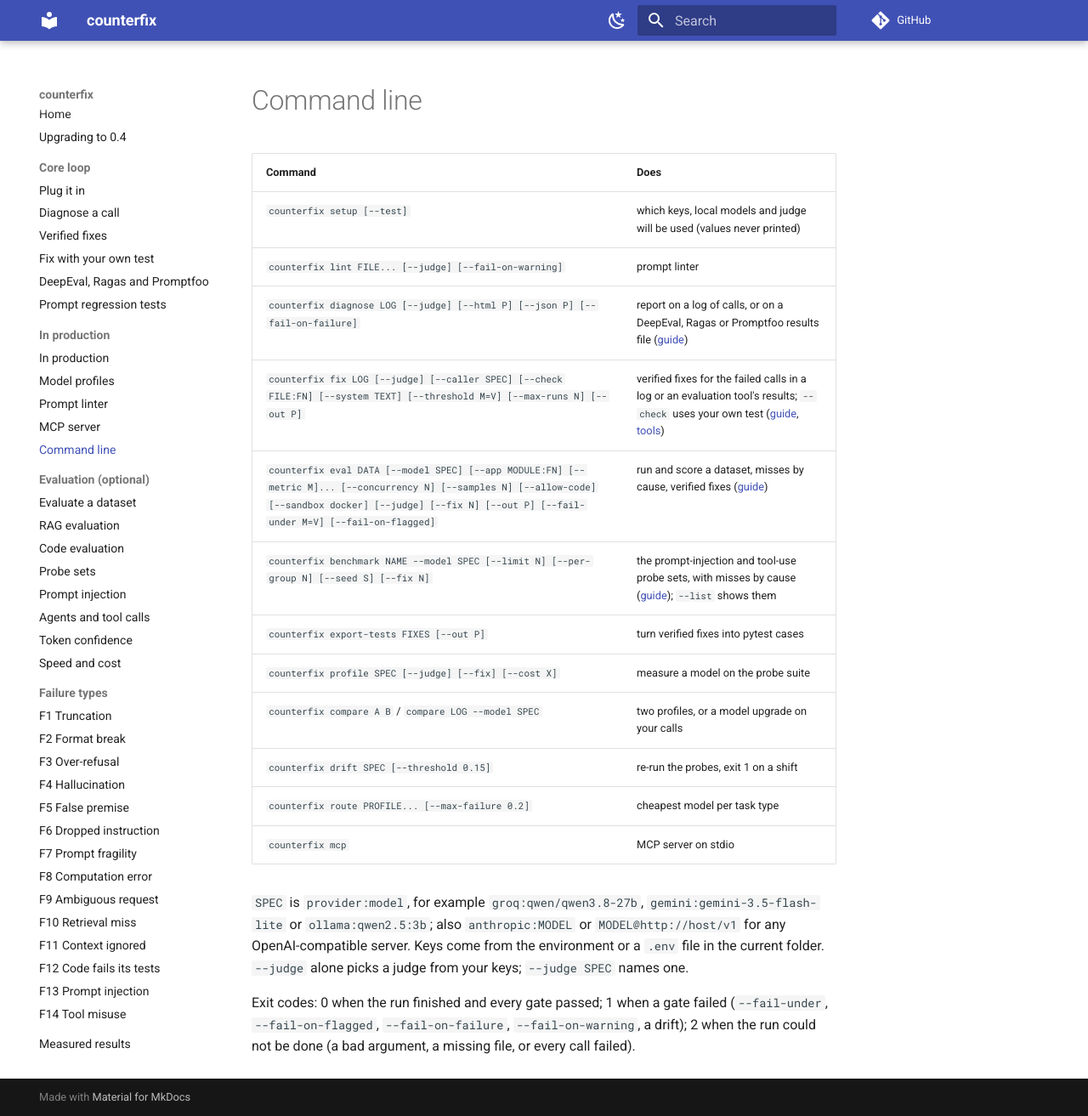
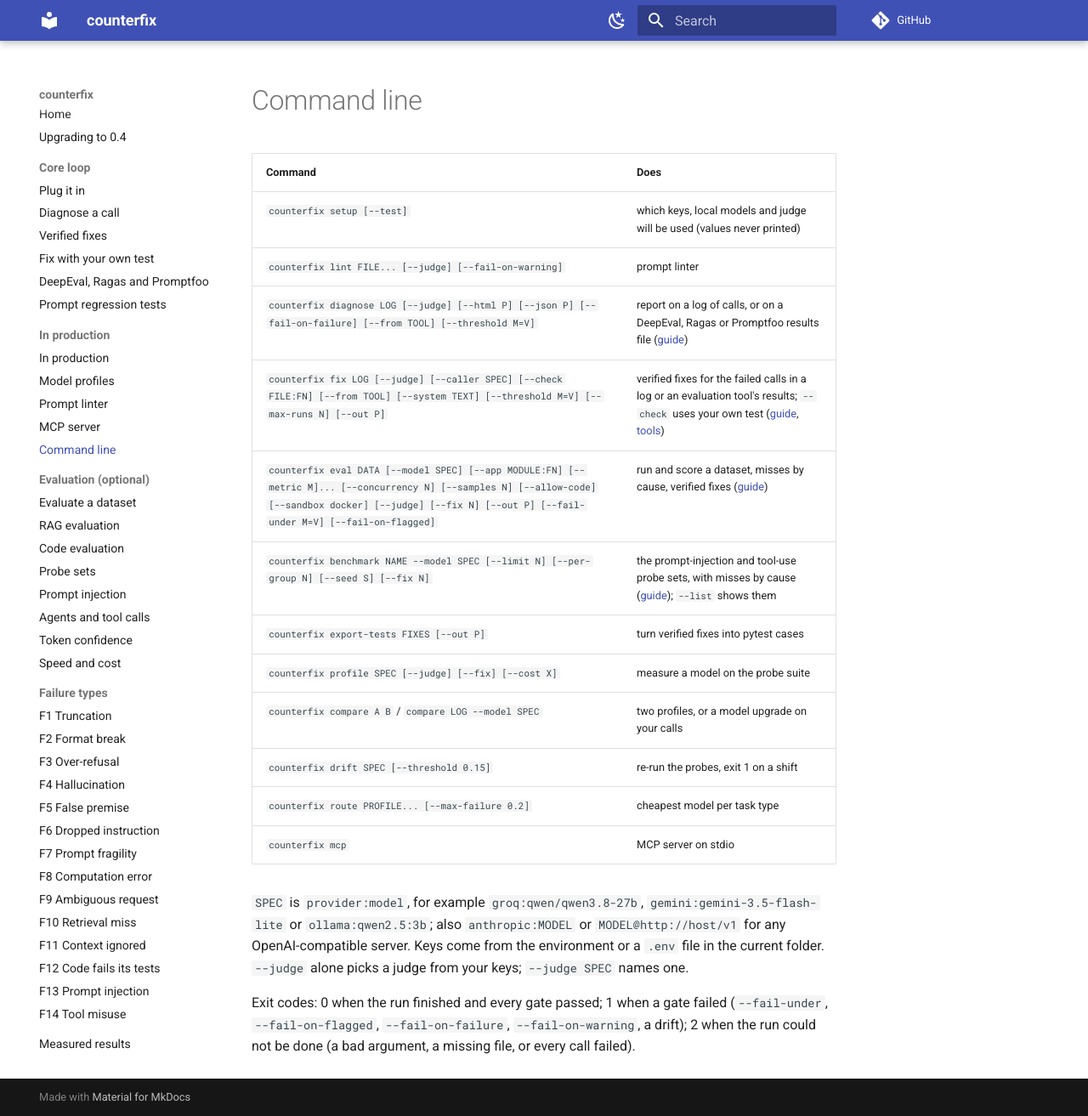
Before and after one commit to KANSADWALA/CounterFix, an MkDocs documentation site: the page built from docs/cli.md, in a window 1280 px wide and 1313 px high. Shown: the whole window at 85% size. Built offline with MkDocs 1.6.1 and Material for MkDocs 9.7.7, drawn with Linux system fonts in a browser that asks for light colours; comment, search, counter and statistics services are not loaded.

Commit message:
Docs: bring README, CONTRIBUTING and CLI reference up to date with 0.4
README listed extras removed in 0.4; CONTRIBUTING and the PR checklist now include
lint-imports, which CI runs; the CLI table shows --from and --threshold.

Co-Authored-By: Claude Opus 5.5 <noreply@anthropic.com>
Claude-Session: https://claude.ai/code/session_016Xnq4tXWS2KxXDsvP8Paw7

```diff
--- a/docs/cli.md
+++ b/docs/cli.md
@@ -4,8 +4,8 @@
 | --- | --- |
 | `counterfix setup [--test]` | which keys, local models and judge will be used (values never printed) |
 | `counterfix lint FILE... [--judge] [--fail-on-warning]` | prompt linter |
-| `counterfix diagnose LOG [--judge] [--html P] [--json P] [--fail-on-failure]` | report on a log of calls, or on a DeepEval, Ragas or Promptfoo results file ([guide](eval-tools.md)) |
-| `counterfix fix LOG [--judge] [--caller SPEC] [--check FILE:FN] [--system TEXT] [--threshold M=V] [--max-runs N] [--out P]` | verified fixes for the failed calls in a log or an evaluation tool's results; `--check` uses your own test ([guide](your-check.md), [tools](eval-tools.md)) |
+| `counterfix diagnose LOG [--judge] [--html P] [--json P] [--fail-on-failure] [--from TOOL] [--threshold M=V]` | report on a log of calls, or on a DeepEval, Ragas or Promptfoo results file ([guide](eval-tools.md)) |
+| `counterfix fix LOG [--judge] [--caller SPEC] [--check FILE:FN] [--from TOOL] [--system TEXT] [--threshold M=V] [--max-runs N] [--out P]` | verified fixes for the failed calls in a log or an evaluation tool's results; `--check` uses your own test ([guide](your-check.md), [tools](eval-tools.md)) |
 | `counterfix eval DATA [--model SPEC] [--app MODULE:FN] [--metric M]... [--concurrency N] [--samples N] [--allow-code] [--sandbox docker] [--judge] [--fix N] [--out P] [--fail-under M=V] [--fail-on-flagged]` | run and score a dataset, misses by cause, verified fixes ([guide](evals.md)) |
 | `counterfix benchmark NAME --model SPEC [--limit N] [--per-group N] [--seed S] [--fix N]` | the prompt-injection and tool-use probe sets, with misses by cause ([guide](benchmarks.md)); `--list` shows them |
 | `counterfix export-tests FIXES [--out P]` | turn verified fixes into pytest cases |
```
Also changed, not shown: CONTRIBUTING.md (+2 -1 lines), README.md (+2 -2 lines), docs/results.md (+3 -3 lines), .github/pull_request_template.md.
